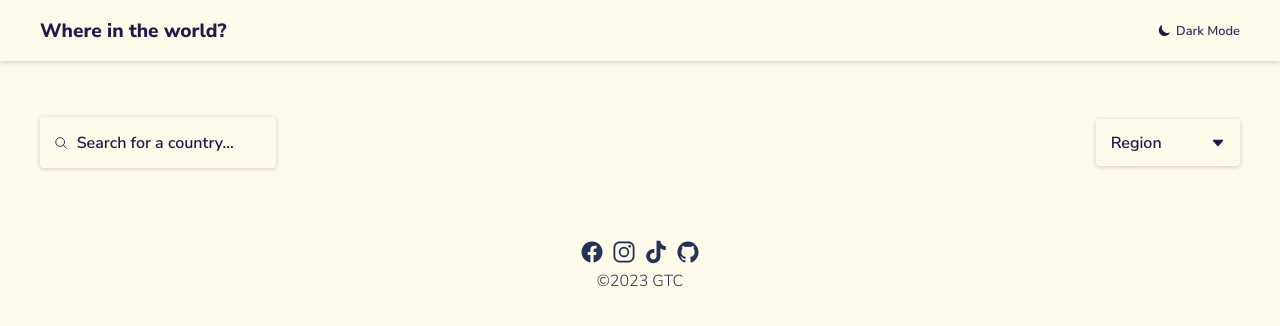
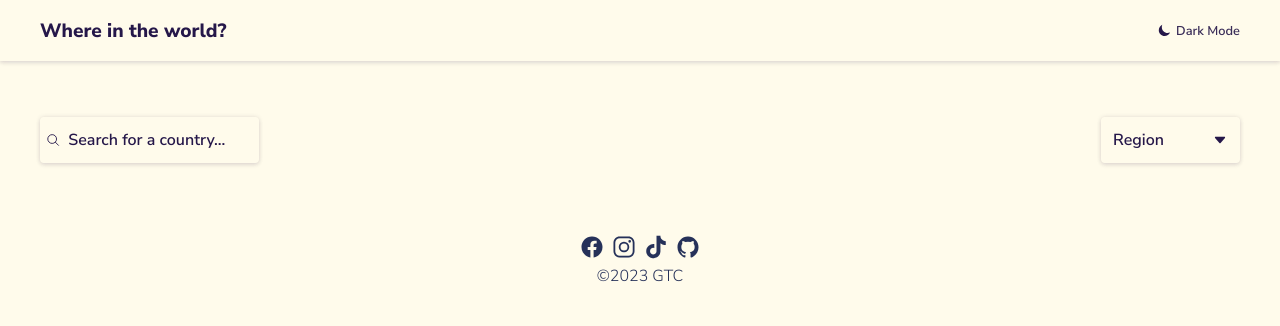
Before and after one commit to meraeugene/where-in-the-world-, a plain HTML site: page index.html in a window 1280 px wide. Drawn offline with nearby package versions, Linux system fonts and the light colour scheme; no server answers.

Commit message:
css updates

```diff
--- a/styles.scss
+++ b/styles.scss
@@ -102,7 +102,7 @@ body {
           align-items: center;
           gap: 0.5em;
           border-radius: 4px;
-          padding: 0.9em;
+          padding: 12px 6px;
           font-size: clamp(0.8rem, 0.55rem + 0.8vw, 1rem);
           position: relative;
           box-shadow: var(--Box-Shadow);
@@ -148,7 +148,7 @@ body {
         .filter_button {
           cursor: pointer;
           position: relative;
-          padding: 0.8em 0.9em;
+          padding: 12px;
           border-radius: 4px;
           color: var(--Title-color);
           font-size: clamp(0.9rem, 0.55rem + 0.8vw, 1rem);
```
Also changed, not shown: styles.css, 1 other file.
